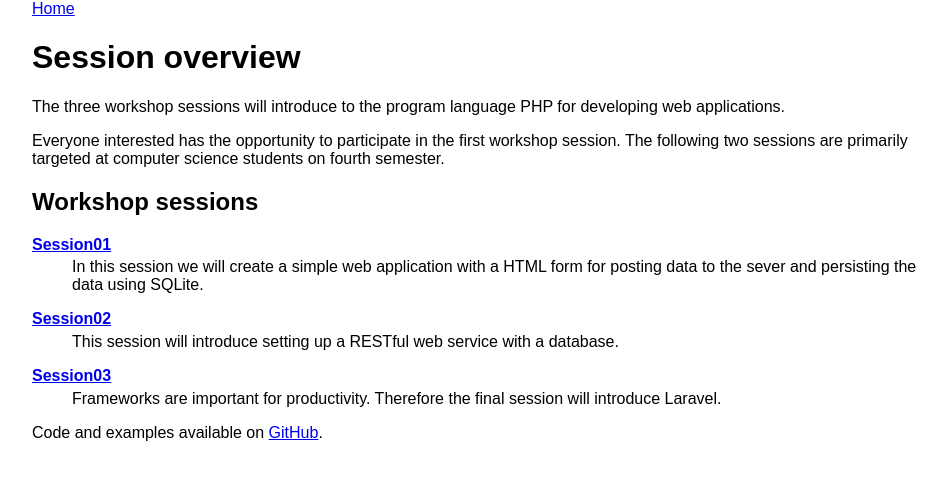
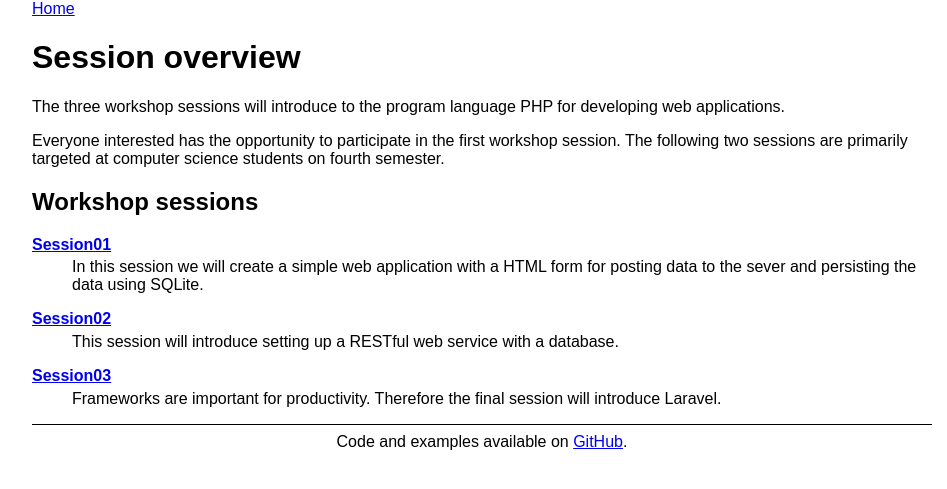
Before and after one commit to UCNProf/dma_0920_workshop_php, a Jekyll site: the page built from docs/index.md, in a window 1280 px wide. Shown: the top 489 px of the page, without its empty margins (158-1105 px from the left). Built offline with Jekyll 4.4.1, drawn with Linux system fonts in a browser that asks for light colours.

Commit message:
Change to footer

```diff
--- a/docs/css/style.css
+++ b/docs/css/style.css
@@ -28,3 +28,11 @@ code {
   background-color: #eee;
   padding: .1em;
 }
+
+footer {
+  margin-top: 1em;
+  padding: .5em;
+  border: solid black;
+  border-width: thin 0 0 0;
+  text-align: center;
+}
```
